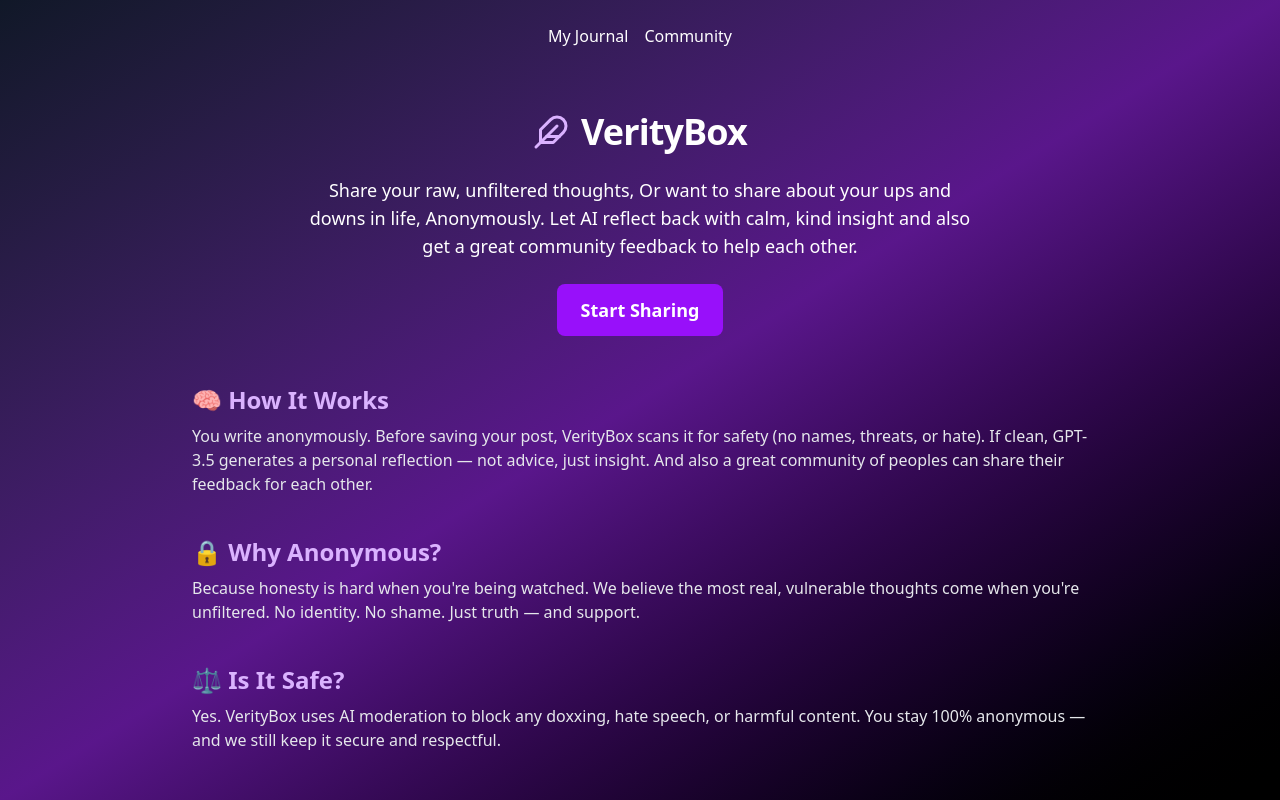
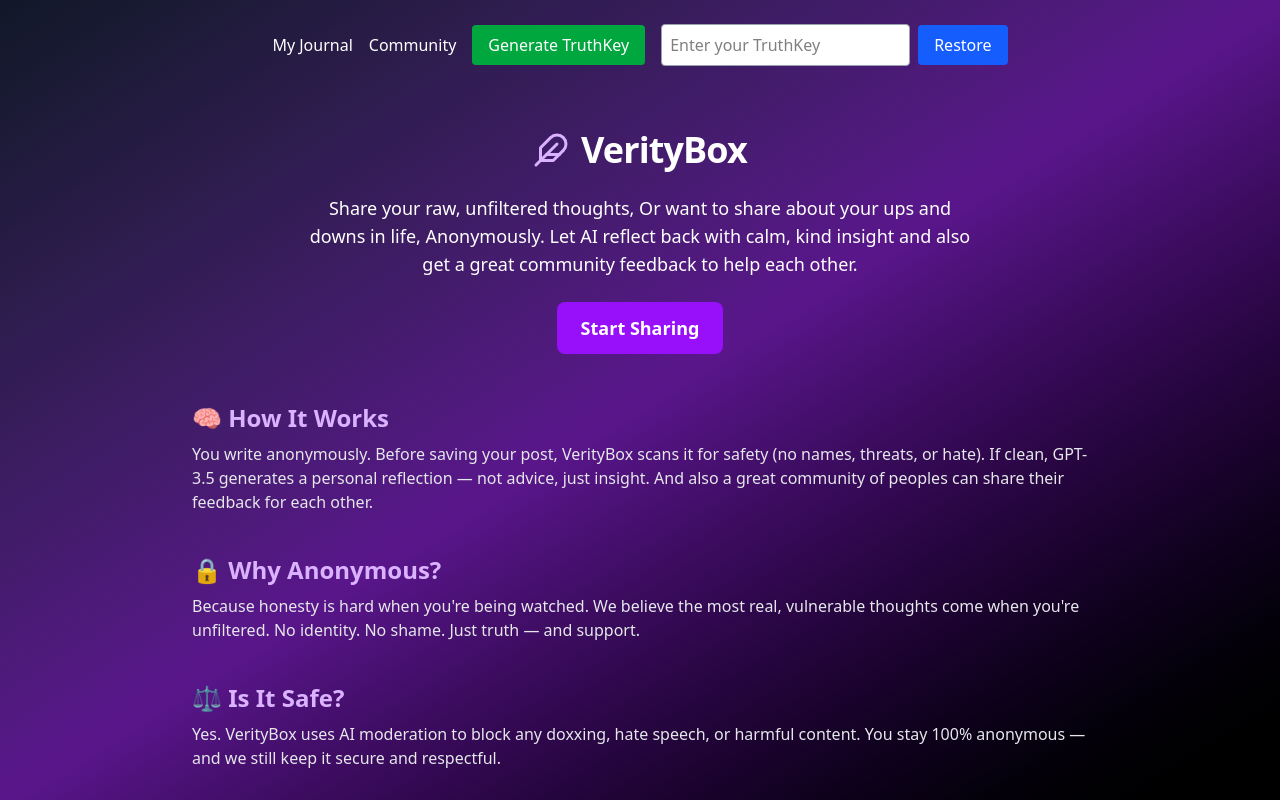
Before and after one commit to Prashantk03/VerityBox-frontend, a React (Vite) app: page / in a window 1280 px wide. Built offline with nearby package versions, Linux system fonts and the light colour scheme.

Commit message:
updated session storage with uuid to prevent data lost

```diff
--- a/src/App.jsx
+++ b/src/App.jsx
@@ -1,20 +1,26 @@
-import { BrowserRouter as Router, Routes, Route } from 'react-router-dom';
-import Home from './pages/HomePage';
-import PostPage from './pages/PostPage';
-import Journal from './pages/Journal';
-import Community from './pages/Community';
+import { BrowserRouter as Router, Routes, Route } from "react-router-dom";
+import Home from "./pages/HomePage";
+import PostPage from "./pages/PostPage";
+import Journal from "./pages/Journal";
+import Community from "./pages/Community";
+import { SessionProvider } from "./context/sessionProvider";
+import TruthKeyPopup from "./components/TruthKeyPopup";
+import GenerateKeyButton from "./components/generateKey";
 
 function App() {
   return (
-    <Router>
-    <Routes>
-    <Route path="/" element={<Home/>} />
-    <Route path="/post" element={<PostPage/>} />
-    <Route path="/journal" element={<Journal/>} />
-    <Route path="/community" element={<Community/>} />
-    </Routes>
-    </Router>
-  )
+    <SessionProvider>
+      <Router>
+        <TruthKeyPopup/>
+        <Routes>
+          <Route path="/" element={<Home />} />
+          <Route path="/post" element={<PostPage />} />
+          <Route path="/journal" element={<Journal />} />
+          <Route path="/community" element={<Community />} />
+        </Routes>
+      </Router>
+    </SessionProvider>
+  );
 }
 
 export default App;
--- /dev/null
+++ b/src/components/Navbar.jsx
@@ -0,0 +1,19 @@
+import { useNavigate } from "react-router-dom";
+import { FiFeather } from "react-icons/fi";
+
+
+export default function Navbar() {
+
+    const navigate = useNavigate();
+
+    return (
+        <div
+        className="flex items-center space-x-2 cursor-pointer"
+        onClick={() => navigate("/")}
+        >
+        <FiFeather size={28} className="text-purple-300" />
+        <span className="text-2xl font-bold">VerityBox</span>
+
+      </div>
+    );
+}
--- a/src/components/PostForm.jsx
+++ b/src/components/PostForm.jsx
@@ -28,10 +28,15 @@
       const res = await axios.post(`${import.meta.env.VITE_API_URL}/posts`, {
         text,
         feedbackType,
-        sessionId,
+        sessionId: localStorage.getItem("truthroom_session"),
         public: isPublic,
       });
       setResponse(res.data.responseAI || "No AI feedback.");
+
+      if (!localStorage.getItem("truthroom_shownKey")){
+        alert(`🔑 Your TruthKey: ${sessionId}\n\n⚠ Save this safely! This is the only way to restore your posts.`)
+      };
+      localStorage.setItem("truthroom_shownKey", "true");
     } catch (err) {
       setError(err?.response?.data?.reason || "Something went wrong");
     } finally {
--- /dev/null
+++ b/src/components/RestoreKey.jsx
@@ -0,0 +1,31 @@
+import { useState } from "react";
+import { useSession } from "../context/sessionProvider";
+
+function RestoreKey() {
+  const [key, setKey] = useState("");
+  const { restoreTruthKey } = useSession();
+
+  const handleRestore = () => {
+    restoreTruthKey(key.trim());
+  };
+
+  return (
+    <div className="flex items-center space-x-2">
+      <input
+        type="text"
+        placeholder="Enter your TruthKey"
+        value={key}
+        onChange={(e) => setKey(e.target.value)}
+        className="border border-gray-400 p-2 rounded bg-white text-black"
+      />
+      <button
+        onClick={handleRestore}
+        className="bg-blue-600 hover:bg-blue-700 text-white px-4 py-2 rounded"
+      >
+        Restore
+      </button>
+    </div>
+  );
+}
+
+export default RestoreKey;
--- /dev/null
+++ b/src/components/TruthKeyPopup.jsx
@@ -0,0 +1,37 @@
+import { useSession } from "../context/sessionProvider";
+
+function TruthKeyPopup() {
+  const { sessionId, showPopup, setShowPopup } = useSession();
+
+  if (!showPopup) return null;
+
+  const copyKey = () => {
+    navigator.clipboard.writeText(sessionId);
+    alert("TruthKey copied to clipboard!");
+  };
+
+  return (
+    <div className="fixed inset-0 flex items-center justify-center bg-black bg-opacity-50">
+      <div className="bg-white p-6 rounded shadow-lg text-center">
+        <h2 className="text-lg font-bold mb-2">Your TruthKey</h2>
+        <p className="font-mono bg-gray-100 p-2 rounded mb-4">{sessionId}</p>
+        <div className="flex justify-center space-x-4">
+          <button
+            onClick={copyKey}
+            className="bg-blue-600 text-white px-4 py-2 rounded hover:bg-blue-700"
+          >
+            Copy
+          </button>
+          <button
+            onClick={() => setShowPopup(false)}
+            className="bg-gray-400 text-white px-4 py-2 rounded hover:bg-gray-500"
+          >
+            Close
+          </button>
+        </div>
+      </div>
+    </div>
+  );
+}
+
+export default TruthKeyPopup;
--- /dev/null
+++ b/src/components/generateKey.jsx
@@ -0,0 +1,18 @@
+import { useSession } from "../context/sessionProvider";
+
+function GenerateKeyButton() {
+  const { generateTruthKey, sessionId } = useSession();
+
+  if (sessionId) return null;
+
+  return (
+    <button
+      onClick={generateTruthKey}
+      className="bg-green-600 hover:bg-green-700 text-white px-4 py-2 rounded"
+    >
+      Generate TruthKey
+    </button>
+  );
+}
+
+export default GenerateKeyButton;
--- /dev/null
+++ b/src/context/sessionProvider.jsx
@@ -0,0 +1,65 @@
+import { createContext, useContext, useState, useEffect } from "react";
+import axios from "axios";
+
+const SessionContext = createContext();
+
+export const SessionProvider = ({ children }) => {
+  const [sessionId, setSessionId] = useState(localStorage.getItem("truthroom_session") || "");
+  const [showPopup, setShowPopup] = useState(false);
+  const [isRestoring, setIsRestoring] = useState(false); // Flag to prevent popup during restore
+
+  // Generate TruthKey when button is clicked
+  const generateTruthKey = async () => {
+    try {
+      const res = await axios.post(`${import.meta.env.VITE_API_URL}/auth/guest`);
+      const newSessionId = res.data.sessionId;
+
+      localStorage.setItem("truthroom_session", newSessionId);
+      setSessionId(newSessionId);
+
+      if (!isRestoring) { // Show popup only if it's not a restore action
+        setShowPopup(true);
+      }
+    } catch (err) {
+      console.error("Failed to generate TruthKey:", err);
+    }
+  };
+
+  // Restore an existing TruthKey from the input
+  const restoreTruthKey = async (key) => {
+    setIsRestoring(true); // Set flag to prevent popup on restore
+    try {
+      const res = await axios.post(`${import.meta.env.VITE_API_URL}/auth/validate`, { sessionId: key });
+
+      if (res.data.valid) {
+        localStorage.setItem("truthroom_session", res.data.session.sessionId);
+        setSessionId(res.data.session.sessionId);
+      } else {
+        alert("❌ Invalid TruthKey");
+      }
+    } catch (err) {
+      console.error("Restore error:", err);
+      alert("⚠️ Error validating TruthKey. Try again later.");
+    } finally {
+      setIsRestoring(false); // Reset flag after restore
+    }
+  };
+
+  return (
+    <SessionContext.Provider
+      value={{
+        sessionId,
+        generateTruthKey,
+        restoreTruthKey,
+        showPopup,
+        setShowPopup,
+        isRestoring,
+        setIsRestoring
+      }}
+    >
+      {children}
+    </SessionContext.Provider>
+  );
+};
+
+export const useSession = () => useContext(SessionContext);
--- a/src/pages/HomePage.jsx
+++ b/src/pages/HomePage.jsx
@@ -1,14 +1,18 @@
 import { useNavigate } from 'react-router-dom';
 import { motion } from 'framer-motion';
-import { FiFeather } from 'react-icons/fi'; // simple icon-based logo
+import { FiFeather } from 'react-icons/fi';
+import RestoreKey from '../components/RestoreKey';
+import GenerateKeyButton from '../components/generateKey';
+import { useSession } from '../context/sessionProvider';
 
 export default function Home() {
   const navigate = useNavigate();
+  const { sessionId } = useSession();
 
   return (
     <div className="min-h-screen bg-gradient-to-br from-gray-900 via-purple-900 to-black text-white p-6 flex flex-col items-center">
-      <nav className="flex justify-between items-center mb-6 ">
-        <div className="space-x-4">
+      <nav className="flex justify-between items-center mb-6 px-4 space-x-4">
+        <div className="flex space-x-4">
           <button
             onClick={() => navigate('/journal')}
             className="hover:text-purple-400 transition"
@@ -22,6 +26,16 @@
             Community
           </button>
         </div>
+        {!sessionId && (
+        <>
+        <div className="flex items-center space-x-2">
+        <GenerateKeyButton />
+        </div>
+        <div className="flex items-center space-x-2">
+        <RestoreKey />
+        </div>
+        </>
+        )}
 
       </nav>
 
--- a/src/pages/Journal.jsx
+++ b/src/pages/Journal.jsx
@@ -1,13 +1,11 @@
 import { useEffect, useState } from "react";
-import { useNavigate } from "react-router-dom";
-import { FiFeather } from "react-icons/fi";
 import axios from "axios";
+import Navbar from "../components/Navbar";
 
 export default function Journal() {
   const [posts, setPosts] = useState([]);
   const [loading, setLoading] = useState(true);
   const [error, setError] = useState("");
-  const navigate = useNavigate();
 
   useEffect(() => {
     const sessionId = localStorage.getItem("truthroom_session");
@@ -30,13 +28,7 @@
 
   return (
     <div className="min-h-screen bg-gray-100 p-6">
-      <div
-        className="flex items-center space-x-2 cursor-pointer"
-        onClick={() => navigate("/")}
-      >
-        <FiFeather size={28} className="text-purple-300" />
-        <span className="text-2xl font-bold">VerityBox</span>
-      </div>
+      <Navbar />
       <div className="max-w-2xl mx-auto mt-10 p-6">
         <h2 className="text-2xl font-bold mb-4 text-center">🧠 Your Journal</h2>
 
--- a/src/pages/PostPage.jsx
+++ b/src/pages/PostPage.jsx
@@ -1,19 +1,13 @@
 import { useNavigate } from "react-router-dom";
 import PostForm from "../components/PostForm";
-import { FiFeather } from "react-icons/fi";
+import Navbar from "../components/Navbar";
 
 export default function PostPage() {
   const navigate = useNavigate();
 
   return (
     <div className="min-h-screen bg-gray-100 p-6">
-      <div
-        className="flex items-center space-x-2 cursor-pointer"
-        onClick={() => navigate("/")}
-      >
-        <FiFeather size={28} className="text-purple-300" />
-        <span className="text-2xl font-bold">VerityBox</span>
-      </div>
+      <Navbar />
       <PostForm />
     </div>
   );
```
Also changed, not shown: src/pages/Community.jsx (+46 -15 lines).
